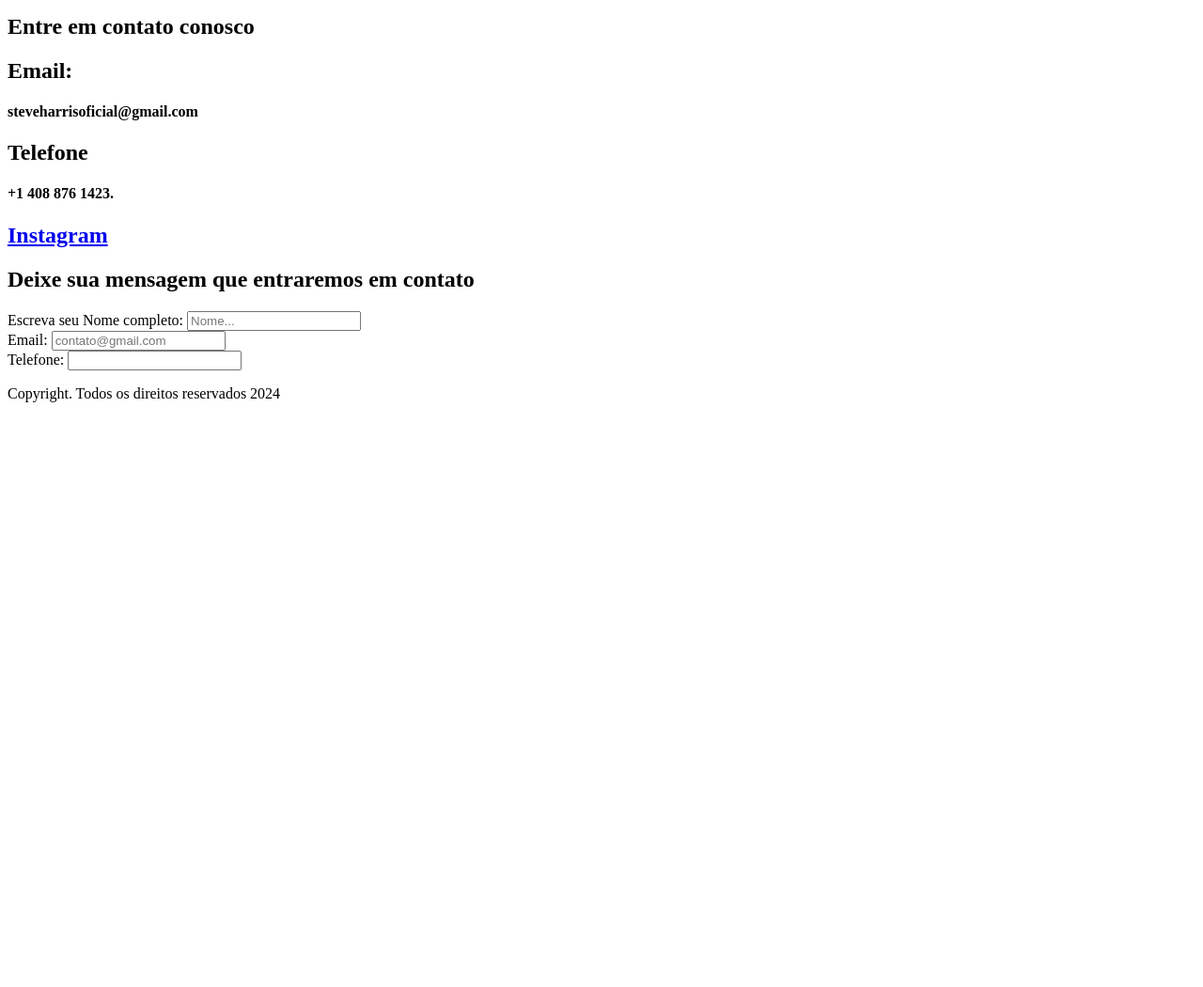
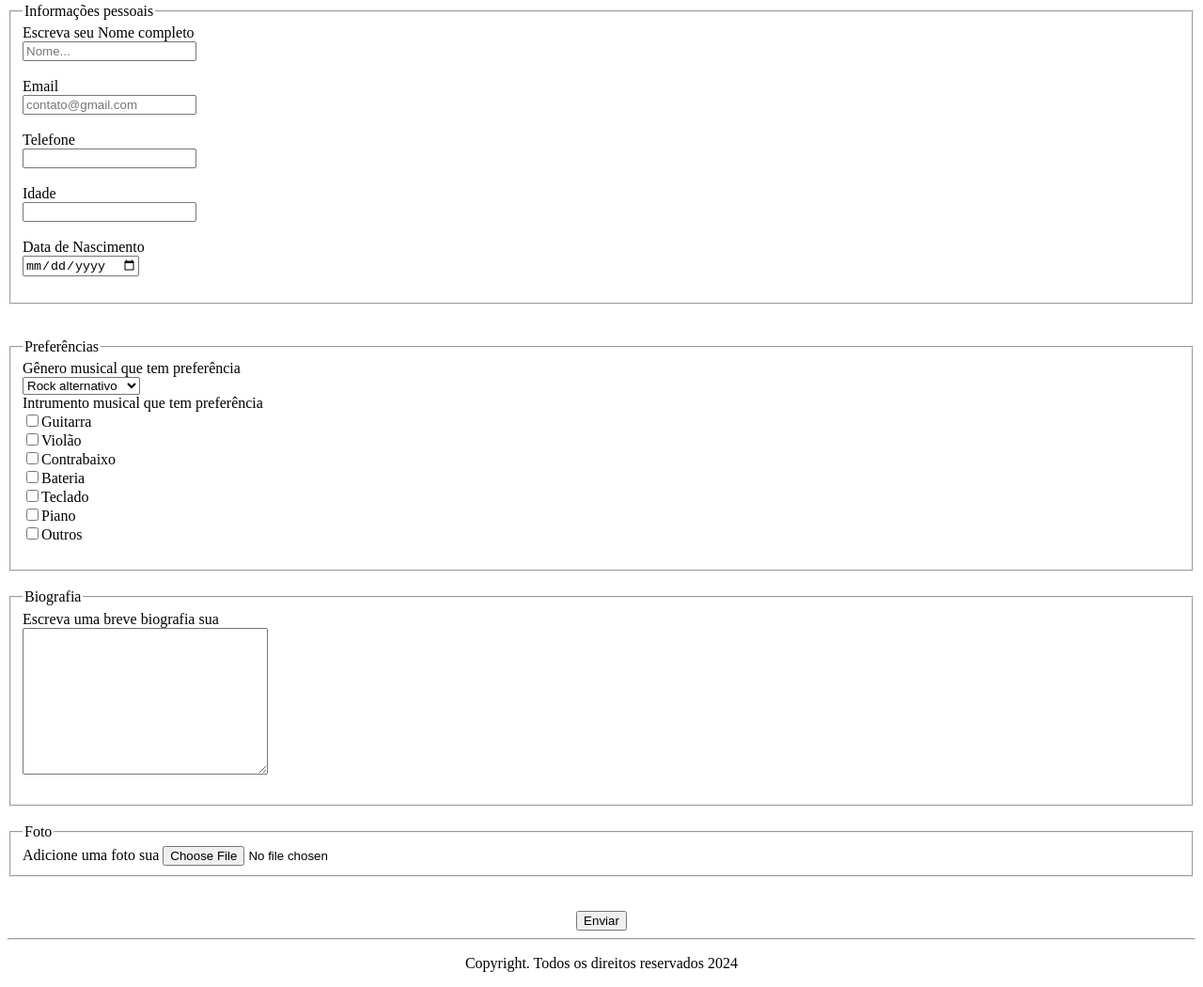
Before and after one commit to pedromoraes0106/tarefa_steve_harris, a plain HTML site: page contato.html in a window 1280 px wide. Shown: the part 175-1225 px from the top of the page at 94% size. Before the commit the page ends 800 px from the top, so only its background shows below. Drawn offline with Linux system fonts and the light colour scheme.

Commit message:
Add files via upload

```diff
--- a/contato.html
+++ b/contato.html
@@ -24,25 +24,105 @@
 
         <main>
             <section>
-                <h1>Entre em contato conosco</h1>
-                <h2>Email:</h2>
-                <h4>steveharrisoficial@gmail.com</h4>
-                <h2>Telefone</h2>
-                <h4>+1 408 876 1423.</h4>
-                <h2><a href="https://www.instagram.com/steveharrisofficial/">Instagram</a></h2>
-                <h2>Deixe sua mensagem que entraremos em contato</h2>
                 <form>
-                    Escreva seu Nome completo: <input type="text" placeholder="Nome..."></br>
-                    Email: <input type="email" placeholder="contato@gmail.com"></br>
-                    Telefone: <input type="tel">
+                    <fieldset>
+                        <legend>Informações pessoais</legend>
+
+                        <label>Escreva seu Nome completo</label>
+                        <br>
+                        <input type="text" name="nome" placeholder="Nome...">
+                        <br><br>
+
+                        <label>Email</label>
+                        <br>
+                        <input type="email" name="email" placeholder="contato@gmail.com">
+                        <br><br>
+
+                        <label>Telefone</label>
+                        <br>
+                        <input type="tel" name="telefone">
+                        <br><br>
+
+                        <label>Idade</label>
+                        <br>
+                        <input type="number" name="idade">
+                        <br><br>
+
+                        <label>Data de Nascimento</label>
+                        <br>
+                        <input type="date" name="data">
+                        <br><br>
+                    </fieldset>
+                    <br><br>
+
+                    <fieldset>
+                        <legend>Preferências</legend>
+
+                        Gênero musical que tem preferência
+                        <br>
+                        <select>
+                            <option value="rock_alternativo">Rock alternativo</option>
+                            <option value="heavymetal">Heavy metal</option>
+                            <option value="hard_rock">Hard rock</option>
+                            <option value="punk">Punk</option>
+                            <option value="rock_progressivo">Rock progressivo</option>
+                            <option value="rockability">Rockability</option>
+                            <option value="rock_psicodelico">Rock psicodélico</option>
+                            <option value="blues_rock">Blues rock</option>
+                            <option value="outros">Outros</option>
+                        </select>
+                        <br>
+
+                        Intrumento musical que tem preferência
+                        <br>
+                        <input type="checkbox" name="guitarra" value="Guitarra">Guitarra
+                        <br>
+                        <input type="checkbox" name="guitarra" id="guitarra">Violão
+                        <br>
+                        <input type="checkbox" name="contrabaixo" id="contrabaixo">Contrabaixo
+                        <br>
+                        <input type="checkbox" name="bateria" id="bateria">Bateria
+                        <br>
+                        <input type="checkbox" name="teclado" id="teclado">Teclado
+                        <br>
+                        <input type="checkbox" name="Piano" id="Piano">Piano
+                        <br>
+                        <input type="checkbox" name="Outros" id="Outros">Outros
+                        <br><br>
+                    </fieldset>
+                    <br>
+
+                    <fieldset>
+                        <legend>Biografia</legend>
+                        <label>Escreva uma breve biografia sua</label>
+                        <br>
+                        <textarea name="bio" id="bio" cols="30" rows="10"></textarea>
+                        <br><br>
+                    </fieldset>
+                    <br>
+
+                    <fieldset>
+                        <legend>Foto</legend>
+                        <label>Adicione uma foto sua</label>
+                        <input type="file" name="foto" value="foto">
+
+                    </fieldset>
+                    <br><br>
+                    <center>
+                        <input type="submit" value="Enviar">
+                    </center>
+
 
                 </form>
             </section>
-
         </main>
 
+        <hr>
+
         <footer>
-            <p>Copyright. Todos os direitos reservados 2024</p>
+            <center>
+                <p>Copyright. Todos os direitos reservados 2024</p>
+            </center>
         </footer>
 
     </body>
```
